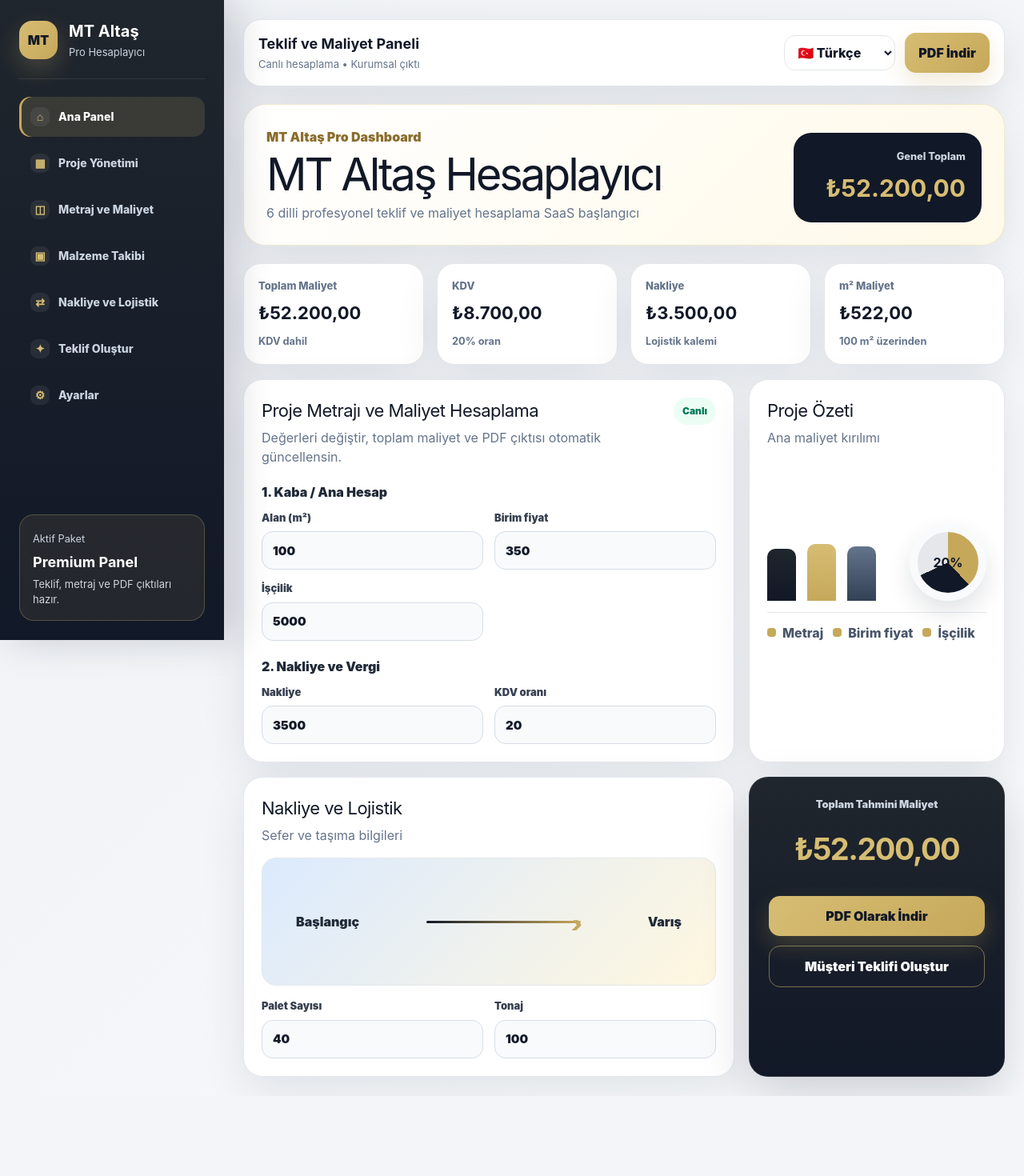
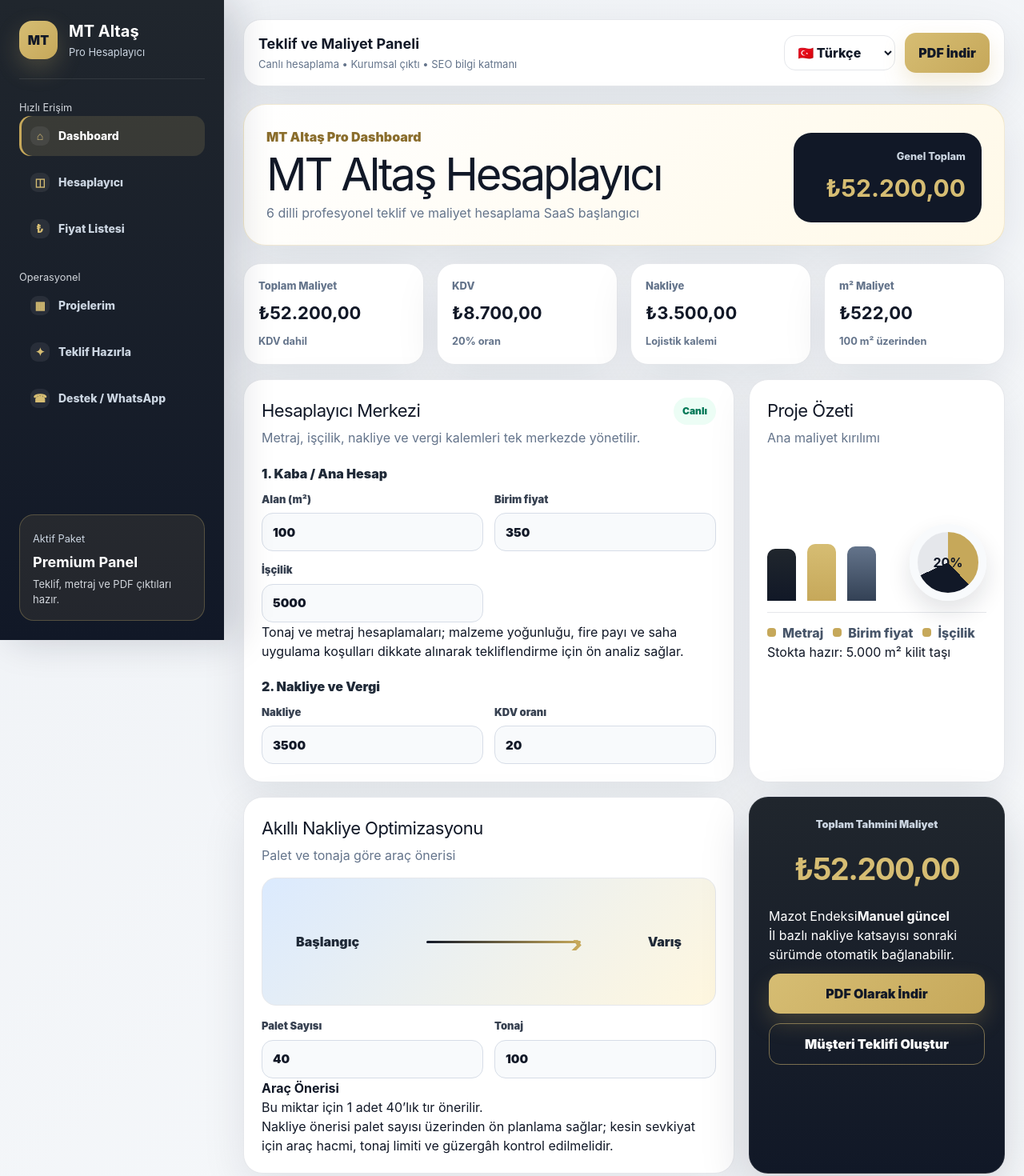
Before and after one commit to altasburhan2525-del/mta-saas0, a Next.js app: page / in a window 1280 px wide. Shown: the top 1470 px of the page at 80% size. Before the commit the page ends 1370 px from the top, so only its background shows below. Built offline with nearby package versions, Linux system fonts and the light colour scheme.

Commit message:
Add V1.1 UX strategy features

```diff
--- a/src/components/mta/MtaSaasApp.tsx
+++ b/src/components/mta/MtaSaasApp.tsx
@@ -6,15 +6,16 @@ import { useMtaLang } from '@/lib/i18n/useMtaLang';
 import { LANG_META } from '@/lib/i18n/dictionaries';
 import { downloadProposal } from '@/lib/pdf/proposalPdf';
 
-const navItems = [
-  ['⌂', 'Ana Panel'],
-  ['▦', 'Proje Yönetimi'],
-  ['◫', 'Metraj ve Maliyet'],
-  ['▣', 'Malzeme Takibi'],
-  ['⇄', 'Nakliye ve Lojistik'],
-  ['✦', 'Teklif Oluştur'],
-  ['⚙', 'Ayarlar'],
-] as const;
+const quickNav = [['⌂', 'Dashboard'], ['◫', 'Hesaplayıcı'], ['₺', 'Fiyat Listesi']] as const;
+const opsNav = [['▦', 'Projelerim'], ['✦', 'Teklif Hazırla'], ['☎', 'Destek / WhatsApp']] as const;
+
+function vehicleAdvice(pallets: number) {
+  if (pallets <= 16) return 'Bu miktar için 1 adet kamyonet / küçük araç yeterli olabilir.';
+  if (pallets <= 26) return 'Bu miktar için 1 adet onteker araç önerilir.';
+  if (pallets <= 40) return 'Bu miktar için 1 adet 40’lık tır önerilir.';
+  if (pallets <= 80) return 'Bu miktar için 2 adet 40’lık tır önerilir.';
+  return 'Bu miktar için parça sevkiyat veya çoklu tır planı önerilir.';
+}
 
 export default function MtaSaasApp() {
   const { lang, setLang, T, langs, meta } = useMtaLang();
@@ -23,6 +24,8 @@ export default function MtaSaasApp() {
   const [laborPrice, setLabor] = useState(5000);
   const [shipping, setShipping] = useState(3500);
   const [vatRate, setVatRate] = useState(0.2);
+  const [pallets, setPallets] = useState(40);
+  const [tonnage, setTonnage] = useState(100);
   const result = useMemo(() => calculateOffer({ area, unitPrice, laborPrice, shipping, vatRate }), [area, unitPrice, laborPrice, shipping, vatRate]);
   const locale = meta.locale;
   const m2Cost = area > 0 ? result.total / area : 0;
@@ -34,70 +37,39 @@ export default function MtaSaasApp() {
   return (
     <main className="mta-shell" dir={meta.dir}>
       <aside className="mta-sidebar">
-        <div className="mta-brand">
-          <div className="mta-brand-mark">MT</div>
-          <div><b>MT Altaş</b><span>Pro Hesaplayıcı</span></div>
-        </div>
-        <nav className="mta-nav">
-          {navItems.map(([icon, label], i) => <span key={label} className={i === 0 ? 'active' : ''}><i>{icon}</i>{label}</span>)}
-        </nav>
+        <div className="mta-brand"><div className="mta-brand-mark">MT</div><div><b>MT Altaş</b><span>Pro Hesaplayıcı</span></div></div>
+        <MenuGroup title="Hızlı Erişim" items={quickNav} active="Dashboard" />
+        <MenuGroup title="Operasyonel" items={opsNav} />
         <div className="mta-plan-card"><small>Aktif Paket</small><b>Premium Panel</b><p>Teklif, metraj ve PDF çıktıları hazır.</p></div>
       </aside>
 
       <section className="mta-workspace">
         <header className="mta-topbar">
-          <div><b>Teklif ve Maliyet Paneli</b><span>Canlı hesaplama • Kurumsal çıktı</span></div>
-          <div className="mta-top-actions">
-            <select value={lang} onChange={(e) => setLang(e.target.value as any)}>{langs.map((l) => <option key={l} value={l}>{LANG_META[l].flag} {LANG_META[l].name}</option>)}</select>
-            <button onClick={() => downloadProposal(lang, result)} className="mta-btn primary">PDF İndir</button>
-          </div>
+          <div><b>Teklif ve Maliyet Paneli</b><span>Canlı hesaplama • Kurumsal çıktı • SEO bilgi katmanı</span></div>
+          <div className="mta-top-actions"><select value={lang} onChange={(e) => setLang(e.target.value as any)}>{langs.map((l) => <option key={l} value={l}>{LANG_META[l].flag} {LANG_META[l].name}</option>)}</select><button onClick={() => downloadProposal(lang, result)} className="mta-btn primary">PDF İndir</button></div>
         </header>
 
-        <section className="mta-hero-pro">
-          <div><span>MT Altaş Pro Dashboard</span><h1>{T('title')}</h1><p>{T('sub')}</p></div>
-          <div className="mta-hero-total"><small>Genel Toplam</small><b>{money(result.total, locale)}</b></div>
-        </section>
+        <section className="mta-hero-pro"><div><span>MT Altaş Pro Dashboard</span><h1>{T('title')}</h1><p>{T('sub')}</p></div><div className="mta-hero-total"><small>Genel Toplam</small><b>{money(result.total, locale)}</b></div></section>
 
-        <section className="mta-kpis">
-          <Kpi label="Toplam Maliyet" value={money(result.total, locale)} note="KDV dahil" />
-          <Kpi label="KDV" value={money(result.vat, locale)} note={`${vatPercent}% oran`} />
-          <Kpi label="Nakliye" value={money(shipping, locale)} note="Lojistik kalemi" />
-          <Kpi label="m² Maliyet" value={money(m2Cost, locale)} note={`${area} m² üzerinden`} />
-        </section>
+        <section className="mta-kpis"><Kpi label="Toplam Maliyet" value={money(result.total, locale)} note="KDV dahil" /><Kpi label="KDV" value={money(result.vat, locale)} note={`${vatPercent}% oran`} /><Kpi label="Nakliye" value={money(shipping, locale)} note="Lojistik kalemi" /><Kpi label="m² Maliyet" value={money(m2Cost, locale)} note={`${area} m² üzerinden`} /></section>
 
         <div className="mta-content-grid">
-          <section className="mta-card mta-form-card">
-            <CardTitle title="Proje Metrajı ve Maliyet Hesaplama" sub="Değerleri değiştir, toplam maliyet ve PDF çıktısı otomatik güncellensin." live />
-            <div className="mta-section-title">1. Kaba / Ana Hesap</div>
-            <div className="mta-form-grid"><Field label={T('area')} value={area} setValue={setArea}/><Field label={T('unit')} value={unitPrice} setValue={setUnitPrice}/><Field label={T('labor')} value={laborPrice} setValue={setLabor}/></div>
-            <div className="mta-section-title">2. Nakliye ve Vergi</div>
-            <div className="mta-form-grid"><Field label={T('shipping')} value={shipping} setValue={setShipping}/><Field label={T('vat')} value={vatRate*100} setValue={(v)=>setVatRate(v/100)}/></div>
-          </section>
+          <section className="mta-card mta-form-card"><CardTitle title="Hesaplayıcı Merkezi" sub="Metraj, işçilik, nakliye ve vergi kalemleri tek merkezde yönetilir." live /><div className="mta-section-title">1. Kaba / Ana Hesap</div><div className="mta-form-grid"><Field label={T('area')} value={area} setValue={setArea}/><Field label={T('unit')} value={unitPrice} setValue={setUnitPrice}/><Field label={T('labor')} value={laborPrice} setValue={setLabor}/></div><InfoNote text="Tonaj ve metraj hesaplamaları; malzeme yoğunluğu, fire payı ve saha uygulama koşulları dikkate alınarak tekliflendirme için ön analiz sağlar." /><div className="mta-section-title">2. Nakliye ve Vergi</div><div className="mta-form-grid"><Field label={T('shipping')} value={shipping} setValue={setShipping}/><Field label={T('vat')} value={vatRate*100} setValue={(v)=>setVatRate(v/100)}/></div></section>
 
-          <aside className="mta-card mta-summary">
-            <CardTitle title="Proje Özeti" sub="Ana maliyet kırılımı" />
-            <div className="mta-chart"><div style={{height:`${chartA}%`}}/><div style={{height:`${chartB}%`}}/><div style={{height:`${chartC}%`}}/><strong>{vatPercent}%</strong></div>
-            <Legend label="Metraj"/><Legend label="Birim fiyat"/><Legend label="İşçilik"/>
-          </aside>
+          <aside className="mta-card mta-summary"><CardTitle title="Proje Özeti" sub="Ana maliyet kırılımı" /><div className="mta-chart"><div style={{height:`${chartA}%`}}/><div style={{height:`${chartB}%`}}/><div style={{height:`${chartC}%`}}/><strong>{vatPercent}%</strong></div><Legend label="Metraj"/><Legend label="Birim fiyat"/><Legend label="İşçilik"/><div className="mta-stock-badge">Stokta hazır: 5.000 m² kilit taşı</div></aside>
 
-          <section className="mta-card">
-            <CardTitle title="Nakliye ve Lojistik" sub="Sefer ve taşıma bilgileri" />
-            <div className="mta-route"><span>Başlangıç</span><i/><b>Varış</b></div>
-            <div className="mta-form-grid"><Field label="Palet Sayısı" value={40} setValue={()=>{}}/><Field label="Tonaj" value={100} setValue={()=>{}}/></div>
-          </section>
+          <section className="mta-card"><CardTitle title="Akıllı Nakliye Optimizasyonu" sub="Palet ve tonaja göre araç önerisi" /><div className="mta-route"><span>Başlangıç</span><i/><b>Varış</b></div><div className="mta-form-grid"><Field label="Palet Sayısı" value={pallets} setValue={setPallets}/><Field label="Tonaj" value={tonnage} setValue={setTonnage}/></div><div className="mta-advice"><b>Araç Önerisi</b><p>{vehicleAdvice(pallets)}</p></div><InfoNote text="Nakliye önerisi palet sayısı üzerinden ön planlama sağlar; kesin sevkiyat için araç hacmi, tonaj limiti ve güzergâh kontrol edilmelidir." /></section>
 
-          <aside className="mta-total-panel">
-            <small>Toplam Tahmini Maliyet</small><b>{money(result.total,locale)}</b>
-            <button onClick={() => downloadProposal(lang, result)} className="mta-btn primary wide">PDF Olarak İndir</button>
-            <button className="mta-btn ghost wide">Müşteri Teklifi Oluştur</button>
-          </aside>
+          <aside className="mta-total-panel"><small>Toplam Tahmini Maliyet</small><b>{money(result.total,locale)}</b><div className="mta-price-mini"><span>Mazot Endeksi</span><strong>Manuel güncel</strong><p>İl bazlı nakliye katsayısı sonraki sürümde otomatik bağlanabilir.</p></div><button onClick={() => downloadProposal(lang, result)} className="mta-btn primary wide">PDF Olarak İndir</button><button className="mta-btn ghost wide">Müşteri Teklifi Oluştur</button></aside>
         </div>
       </section>
     </main>
   );
 }
 
-function Field({ label, value, setValue }: { label: string; value: number; setValue: (v: number) => void }) {return <label className="mta-field"><span>{label}</span><input type="number" value={value} onChange={(e)=>setValue(Number(e.target.value))}/></label>;}
+function MenuGroup({title,items,active}:{title:string;items:readonly (readonly [string,string])[];active?:string}){return <div className="mta-menu-group"><small>{title}</small><nav className="mta-nav">{items.map(([icon,label])=><span key={label} className={label===active?'active':''}><i>{icon}</i>{label}</span>)}</nav></div>}
+function Field({ label, value, setValue }: { label: string; value: number; setValue: (v: number) => void }) {const invalid=value<0;return <label className={`mta-field ${invalid?'is-invalid':''}`}><span>{label}</span><input type="number" value={value} onChange={(e)=>setValue(Number(e.target.value))}/>{invalid&&<em>Negatif değer girilemez.</em>}</label>;}
 function Legend({label}:{label:string}){return <div className="mta-legend"><span/> {label}</div>}
 function Kpi({label,value,note}:{label:string;value:string;note:string}){return <article className="mta-kpi"><span>{label}</span><b>{value}</b><small>{note}</small></article>}
 function CardTitle({title,sub,live}:{title:string;sub:string;live?:boolean}){return <div className="mta-card-title"><div><h2>{title}</h2><p>{sub}</p></div>{live && <em>Canlı</em>}</div>}
+function InfoNote({text}:{text:string}){return <div className="mta-info-note">{text}</div>}
```
